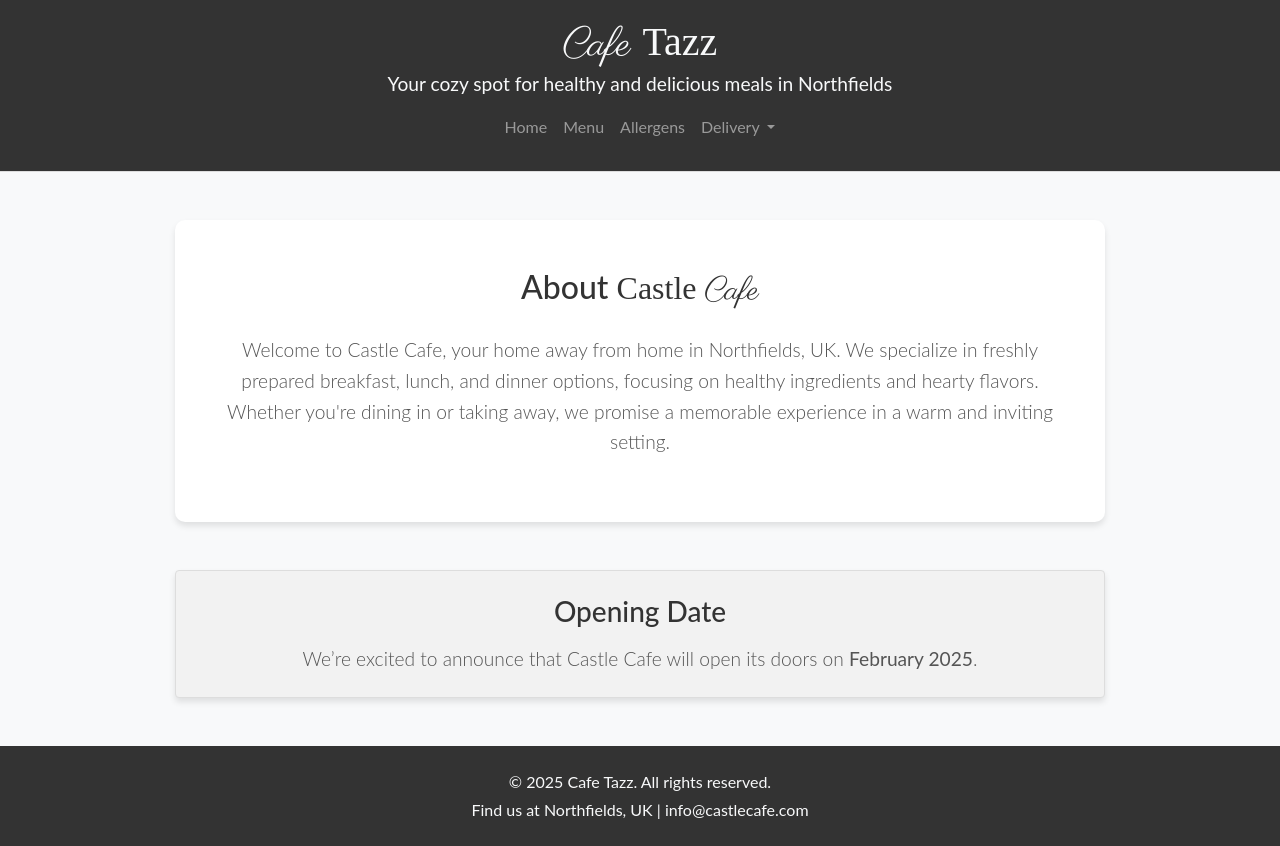
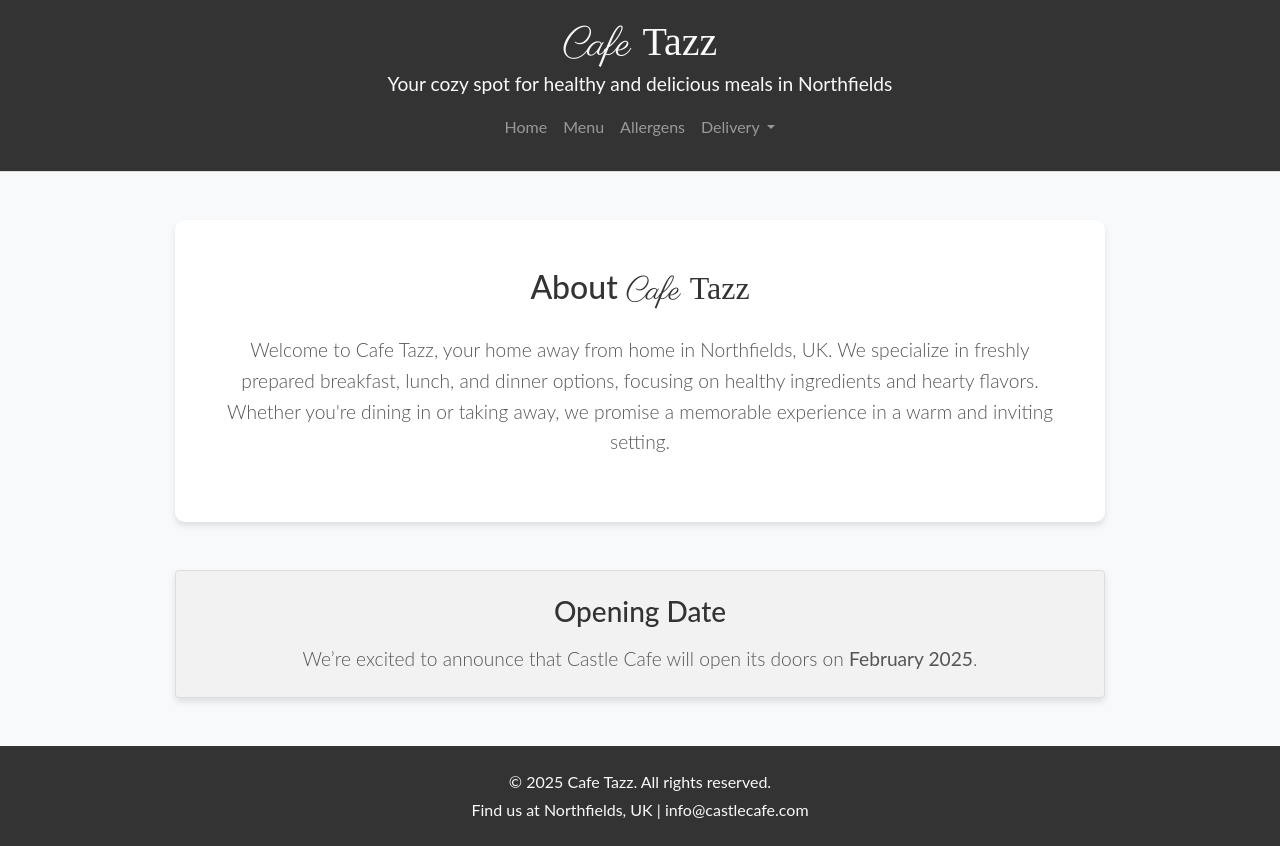
Before and after one commit to Danger0101/Cafe-Tazz-2025, a plain HTML site: page index.html in a window 1280 px wide. Drawn offline with nearby package versions, Linux system fonts and the light colour scheme; a web font is replaced by a local one.

Commit message:
More name conversions

```diff
--- a/index.html
+++ b/index.html
@@ -130,11 +130,12 @@
         <!-- About Section -->
         <section id="about" class="text-center mb-5">
           <h2 class="mb-4">
-            About <span class="castlelogo">Castle </span
-            ><span class="cafelogo">Cafe</span>
+            About
+            <span class="cafelogo">Cafe </span>
+            <span class="castlelogo">Tazz</span>
           </h2>
           <p class="lead">
-            Welcome to Castle Cafe, your home away from home in Northfields, UK.
+            Welcome to Cafe Tazz, your home away from home in Northfields, UK.
             We specialize in freshly prepared breakfast, lunch, and dinner
             options, focusing on healthy ingredients and hearty flavors. Whether
             you're dining in or taking away, we promise a memorable experience
```
Also changed, not shown: allergen.html (+2 -2 lines), menu.html (+2 -2 lines).
